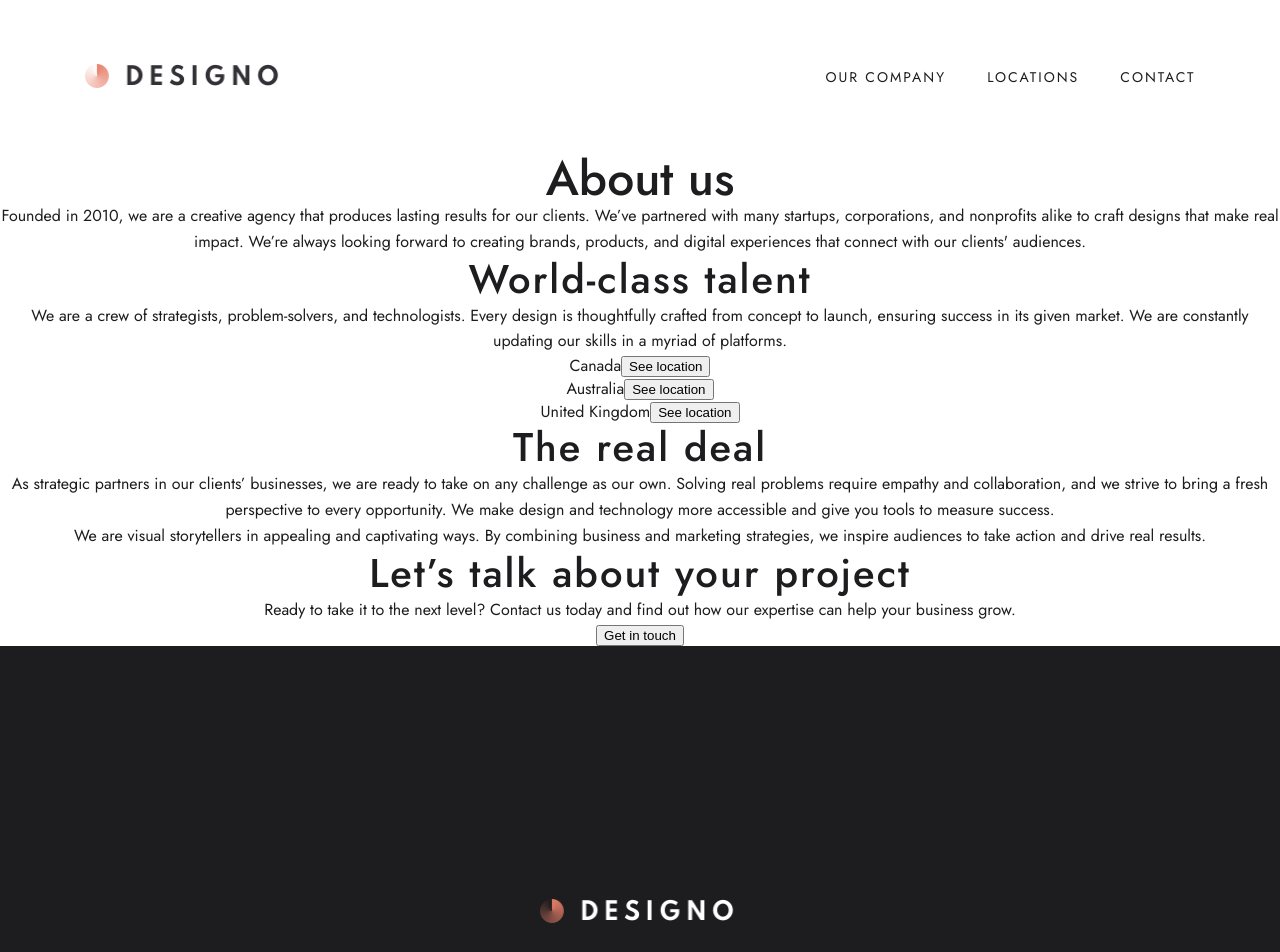
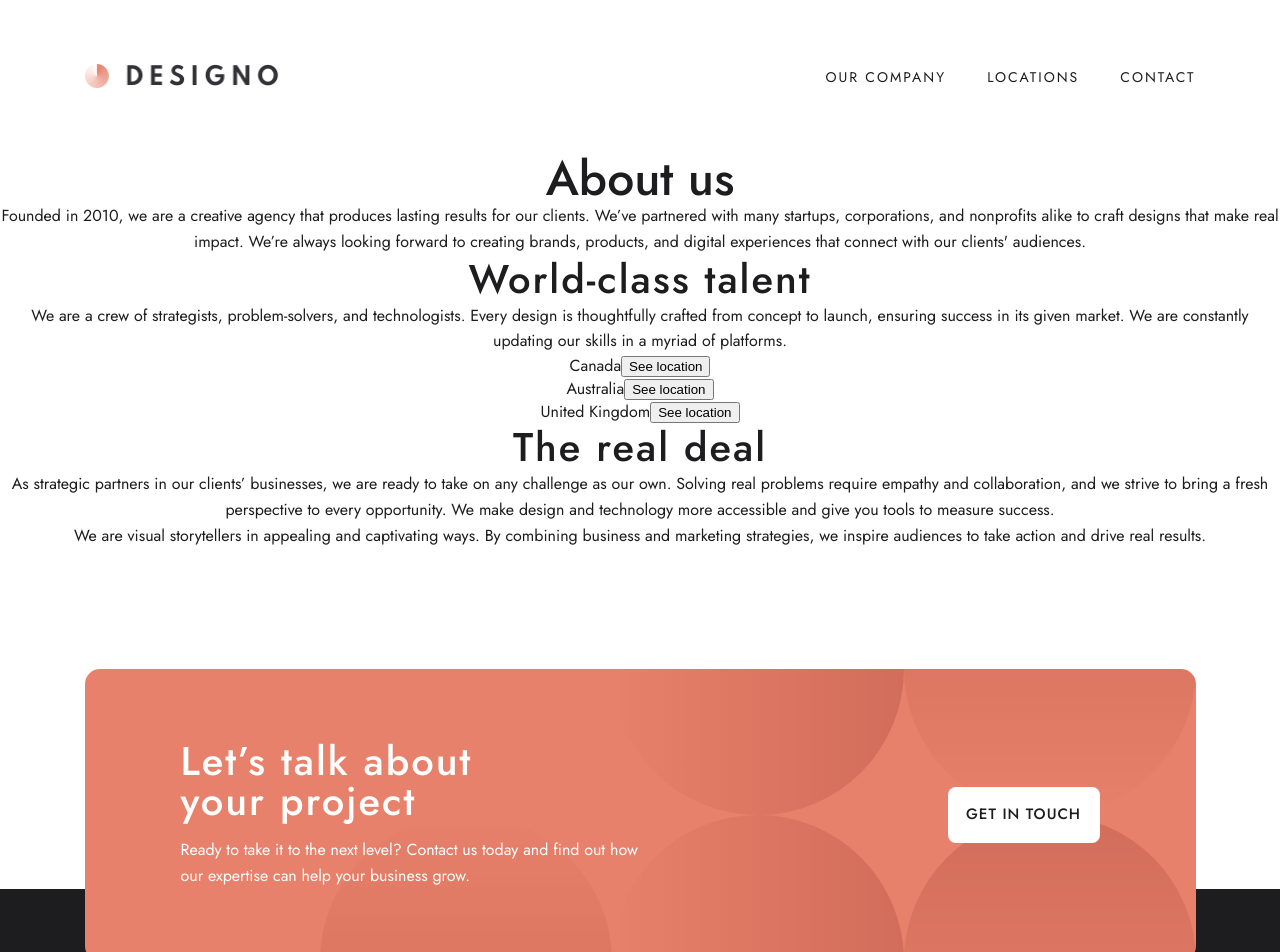
Before and after one commit to Andrparsons/designo, a Next.js app: page /about in a window 1280 px wide. Shown: the top 952 px of the page. Built offline with nearby package versions, Linux system fonts and the light colour scheme.

Commit message:
added cta component to other pages

```diff
--- a/pages/about.js
+++ b/pages/about.js
@@ -1,5 +1,8 @@
 import Head from "next/head";
 import styles from "../styles/Home.module.css";
+
+import CTA from "../components/CTA/CTA";
+import Container from "../components/Container/Container";
 
 export default function About() {
   return (
@@ -66,14 +69,10 @@ export default function About() {
           </p>
         </section>
 
-        {/* this should be a component  */}
-        <section className={styles.CTA}>
-          <h2>Let’s talk about your project</h2>
-          <p>
-            Ready to take it to the next level? Contact us today and find out
-            how our expertise can help your business grow.
-          </p>
-          <button>Get in touch</button>
+        <section className={styles.CTASection}>
+          <Container>
+            <CTA />
+          </Container>
         </section>
       </main>
     </div>
--- a/pages/index.js
+++ b/pages/index.js
@@ -94,7 +94,6 @@ export default function Home() {
           </Container>
         </section>
 
-        {/* this should be a component  */}
         <section className={styles.CTASection}>
           <Container>
             <CTA />
```
Also changed, not shown: pages/app-design.js (+9 -0 lines), pages/graphic-design.js (+9 -0 lines), pages/web-design.js (+9 -0 lines).
